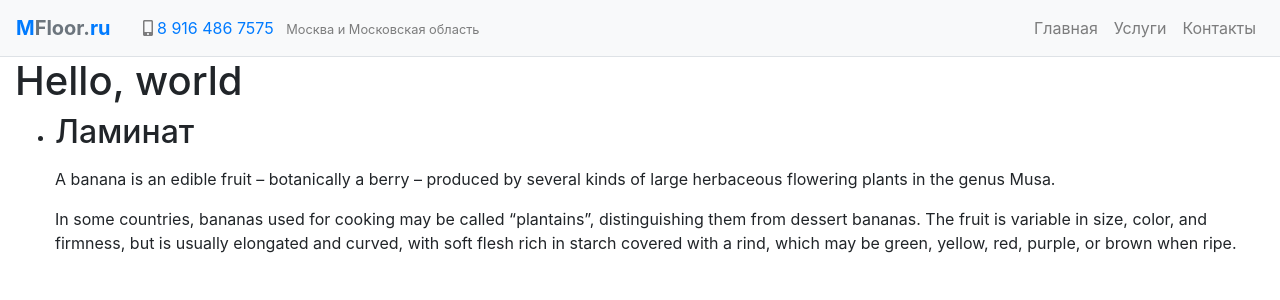
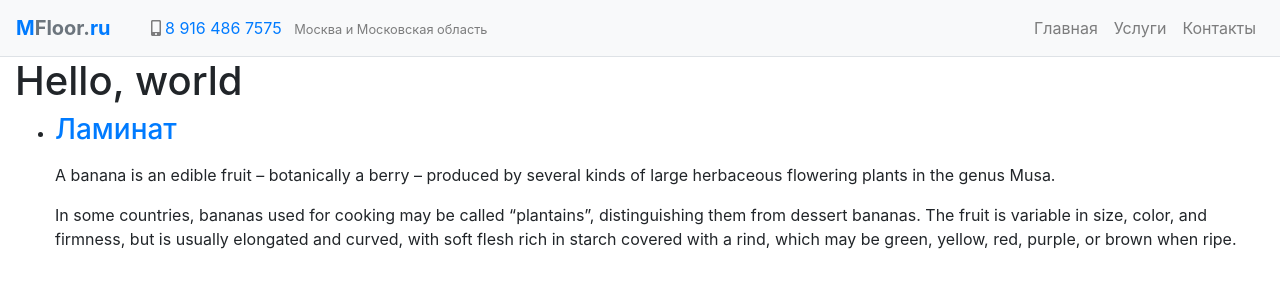
Before and after one commit to nskforward/MFloor, a Jekyll site: the page built from index.html, in a window 1280 px wide. Shown: the top 300 px of the page. Built offline with Jekyll 4.4.1, drawn with Linux system fonts in a browser that asks for light colours.

Commit message:
Jekyll navigation

```diff
--- a/_includes/navigation.html
+++ b/_includes/navigation.html
@@ -9,7 +9,7 @@
     </button>
 
     <div class="collapse navbar-collapse" id="navbarSupportedContent">
-        <ul class="navbar-nav ml-3">
+        <ul class="navbar-nav ml-4">
             <li class="navbar-text">
                 <i class="fas fa-mobile-alt"></i>
                 <a class="text-primary" href="tel:+79164867575">8 916 486 7575</a>
--- a/_layouts/article.html
+++ b/_layouts/article.html
@@ -1,6 +1,6 @@
 ---
 layout: default
 ---
-<h1>{{ page.title }}</h1>
+<h2>{{ page.title }}</h2>
 
 {{ content }}
--- a/index.html
+++ b/index.html
@@ -8,7 +8,7 @@ title: Home
 <ul>
     {% for article in site.articles %}
     <li>
-        <h2>{{ article.title }}</h2>
+        <h3><a href="{{ article.url }}">{{ article.title }}</a></h3>
         <p>{{ article.content | markdownify }}</p>
     </li>
     {% endfor %}
```
